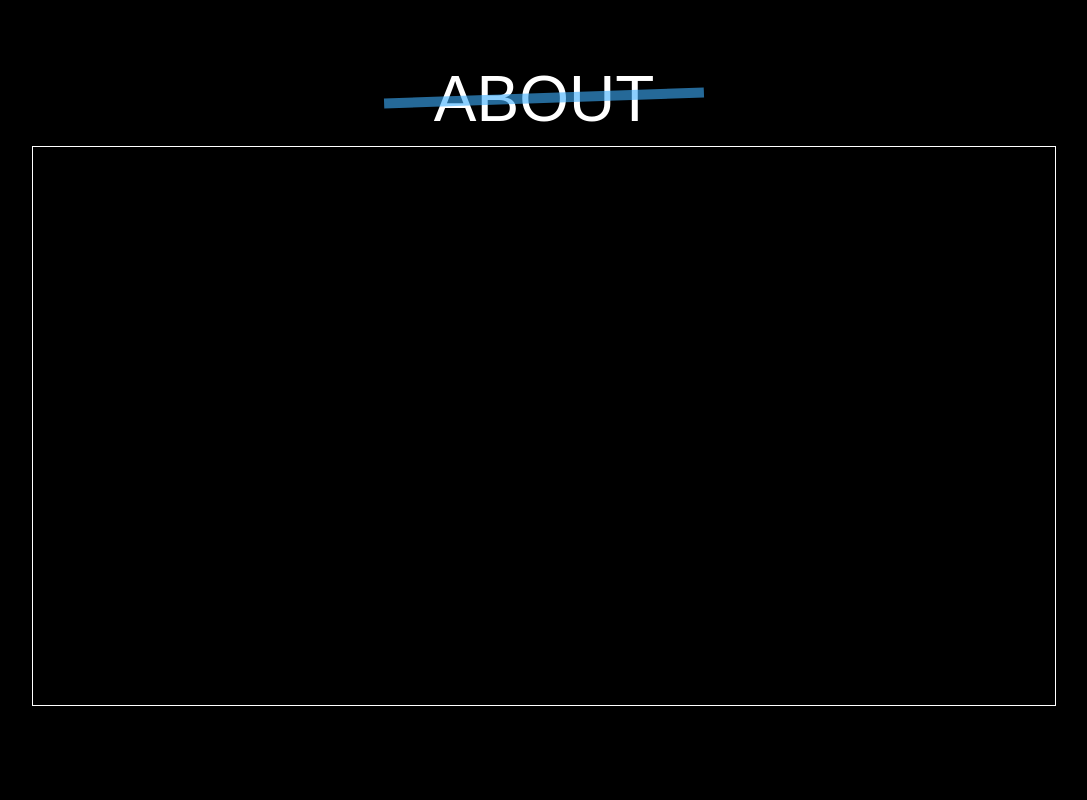
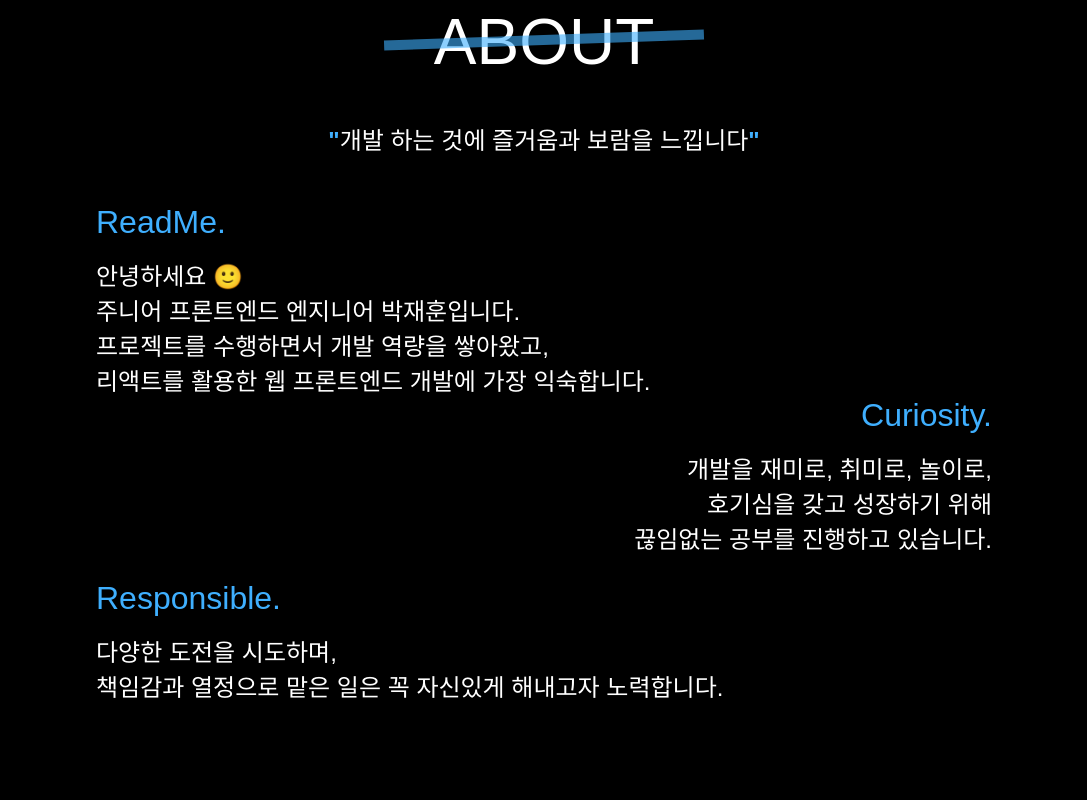
Before and after one commit to qkrwogns9703/jaehunpark_portfolio, a React (Create React App) app: page / in a window 1280 px wide. Shown: the part 840-1640 px from the top of the page, without its empty margins (96-1183 px from the left). Built offline with nearby package versions, Linux system fonts and the light colour scheme.

Commit message:
Complete AboutPage

```diff
--- a/src/pages/About.jsx
+++ b/src/pages/About.jsx
@@ -37,20 +37,125 @@ const TextLine = styled.div`
 
 const AboutContent = styled.div`
 	height: 70vh;
-	width: 80%;
-	border: 1px solid white;
+	width: 70%;
+	margin-top: 3rem;
 	display: flex;
-	justify-content: center;
+	flex-direction: column;
+`;
+
+const FirstContent = styled.div`
+	display: flex;
+	color: #fff;
+	justify-content: flex-start;
+	height: 15rem;
+	flex-direction: column;
+	transition: transform 1.5s, opacity 1s;
+`;
+
+const SecondContent = styled.div`
+	display: flex;
+	color: #fff;
+	height: 15rem;
+	flex-direction: column;
+	text-align: right;
+	transition: transform 1.5s, opacity 1s;
+`;
+
+const ThirdContent = styled.div`
+	display: flex;
+	color: #fff;
+	justify-content: flex-start;
+	height: 15rem;
+	flex-direction: column;
+	transition: transform 1.5s, opacity 1s;
+`;
+
+const AboutSubject = styled.div`
+	color: var(--color-blue);
+	margin-bottom: 1rem;
+`;
+
+const AboutText = styled.div`
+	color: #fff;
+	font-size: 1.5rem;
+	font-weight: 200;
+`;
+
+const Subject = styled.div`
+	margin-top: 2rem;
+	font-size: 1.5rem;
+	color: white;
+	text-align: center;
+	font-weight: 200;
+`;
+
+const Quotes = styled.span`
+	color: var(--color-blue);
+	font-size: 1.5rem;
+	font-weight: bold;
 `;
 
 const About = props => {
+	const isElementUnderBottom = (el, triggerDiff) => {
+		const { top } = el.getBoundingClientRect();
+		const { innerHeight } = window;
+		return top > innerHeight + (triggerDiff || 0);
+	};
+
+	const handleScroll = () => {
+		const elems = document.querySelectorAll('.up-on-scroll2');
+		elems.forEach(el => {
+			if (isElementUnderBottom(el, -100)) {
+				el.style.opacity = '0';
+				el.style.transform = 'translateY(100px)';
+			} else {
+				el.style.opacity = '1';
+				el.style.transform = 'translateY(0px)';
+			}
+		});
+	};
+
+	window.addEventListener('scroll', handleScroll);
+
 	return (
 		<AboutContainer id='about'>
 			<TextLine>
 				<Title>ABOUT</Title>
 				<LineSpan></LineSpan>
 			</TextLine>
-			<AboutContent></AboutContent>
+			<Subject>
+				<Quotes>"</Quotes>개발 하는 것에 즐거움과 보람을 느낍니다
+				<Quotes>"</Quotes>
+			</Subject>
+			<AboutContent>
+				<FirstContent className='up-on-scroll2'>
+					<AboutSubject>ReadMe.</AboutSubject>
+					<AboutText>
+						안녕하세요 🙂
+						<br />
+						주니어 프론트엔드 엔지니어 박재훈입니다.
+						<br /> 프로젝트를 수행하면서 개발 역량을 쌓아왔고, <br />
+						리액트를 활용한 웹 프론트엔드 개발에 가장 익숙합니다.
+					</AboutText>
+				</FirstContent>
+				<SecondContent className='up-on-scroll2'>
+					<AboutSubject>Curiosity.</AboutSubject>
+					<AboutText>
+						개발을 재미로, 취미로, 놀이로,
+						<br />
+						호기심을 갖고 성장하기 위해
+						<br />
+						끊임없는 공부를 진행하고 있습니다.
+					</AboutText>
+				</SecondContent>
+				<ThirdContent className='up-on-scroll2'>
+					<AboutSubject>Responsible.</AboutSubject>
+					<AboutText>
+						다양한 도전을 시도하며, <br />
+						책임감과 열정으로 맡은 일은 꼭 자신있게 해내고자 노력합니다.
+					</AboutText>
+				</ThirdContent>
+			</AboutContent>
 		</AboutContainer>
 	);
 };
--- a/src/pages/Main.jsx
+++ b/src/pages/Main.jsx
@@ -1,6 +1,6 @@
 import React from 'react';
 import styled from 'styled-components';
-import backGround from '../images/porfoliomain.jpg';
+import backGround from '../images/main.jpg';
 import Typewriter from 'typewriter-effect';
 import arrowDown from '../images/arrow-down.png';
 const MainContainer = styled.div`
```
Also changed, not shown: src/images/main.jpg (added).
